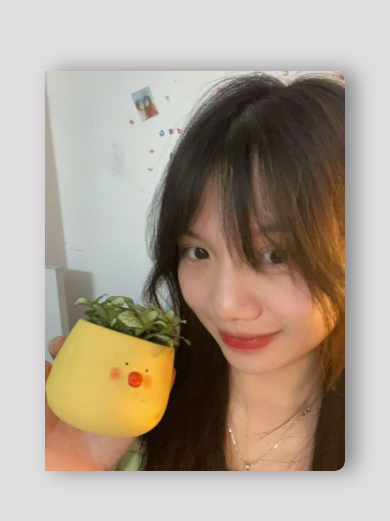
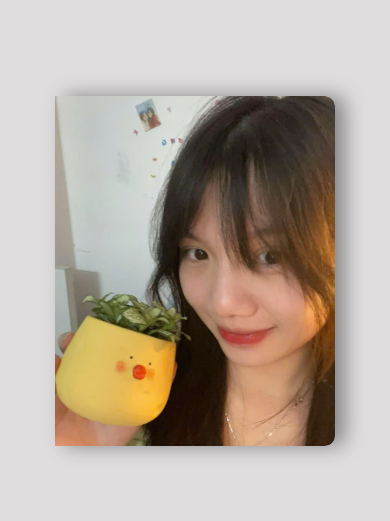
Before and after one commit to thuanvan10121998/3DBookAnimation, a plain HTML site: page index.html in a window 390 px wide. Shown: the part 151-672 px from the top of the page. Drawn offline with Linux system fonts and the light colour scheme.

Commit message:
feat: add reponsive

```diff
--- a/style.css
+++ b/style.css
@@ -98,3 +98,24 @@ body {
   height: 100%;
   object-fit: cover;
 }
+
+/* Responsive */
+@media (max-width: 480px) {
+  .card {
+    width: 100%;
+    max-width: 250px;
+    height: 350px;
+  }
+
+  .content {
+    font-size: 10px;
+    padding: 0.5rem;
+  }
+}
+
+@media (max-width: 768px) {
+  .card {
+    width: 80%;
+    max-width: 280px;
+  }
+}
```
